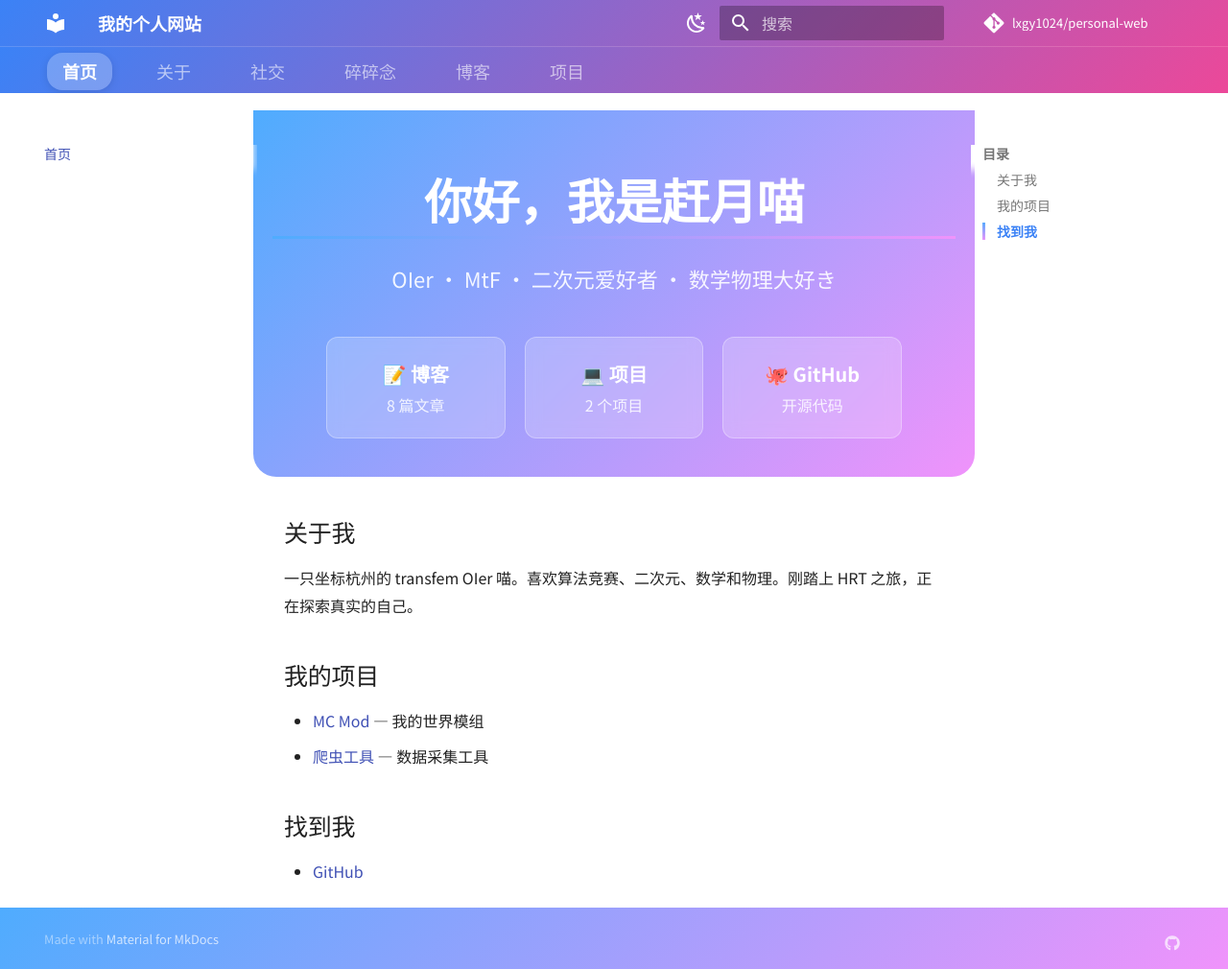
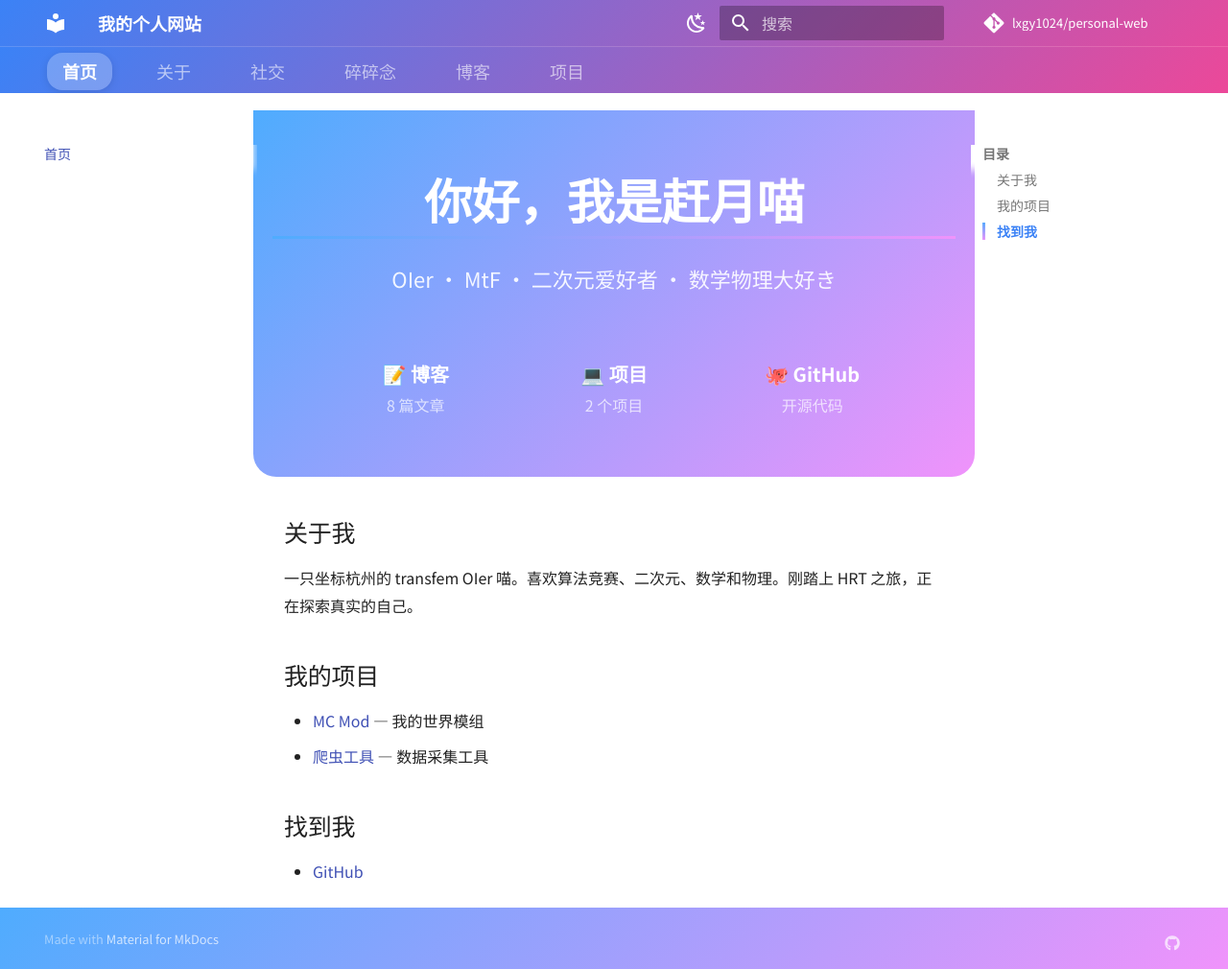
Before and after one commit to lxgy1024/personal-web, an MkDocs documentation site: the page built from docs/index.md, in a window 1280 px wide and 1010 px high. Shown: the whole window at 96% size. Built offline with MkDocs 1.6.1 and Material for MkDocs 9.7.7, drawn with Linux system fonts in a browser that asks for light colours; comment, search, counter and statistics services are not loaded.

Commit message:
refactor: remove blue-pink styling from hero cards, match background
Co-Authored-By: Claude Opus 4.7 <noreply@anthropic.com>

```diff
--- a/docs/stylesheets/extra.css
+++ b/docs/stylesheets/extra.css
@@ -65,19 +65,17 @@
 .hero-cards a {
   display: block;
   padding: 1rem;
-  background: rgba(255, 255, 255, 0.2);
-  backdrop-filter: blur(8px);
+  background: transparent;
   border-radius: 12px;
-  color: #fff !important;
+  color: inherit !important;
   text-align: center;
   text-decoration: none !important;
   transition: all 0.3s ease;
-  border: 1px solid rgba(255, 255, 255, 0.3);
+  border: 1px solid transparent;
 }
 .hero-cards a:hover {
-  background: rgba(255, 255, 255, 0.35);
+  background: rgba(128, 128, 128, 0.06);
   transform: translateY(-4px);
-  color: #fff !important;
 }
 .hero-cards .card-title {
   font-size: 1rem;
@@ -85,7 +83,7 @@
 }
 .hero-cards .card-desc {
   font-size: 0.8rem;
-  opacity: 0.85;
+  opacity: 0.7;
 }
 
 /* === 分类页卡片 === */
```
